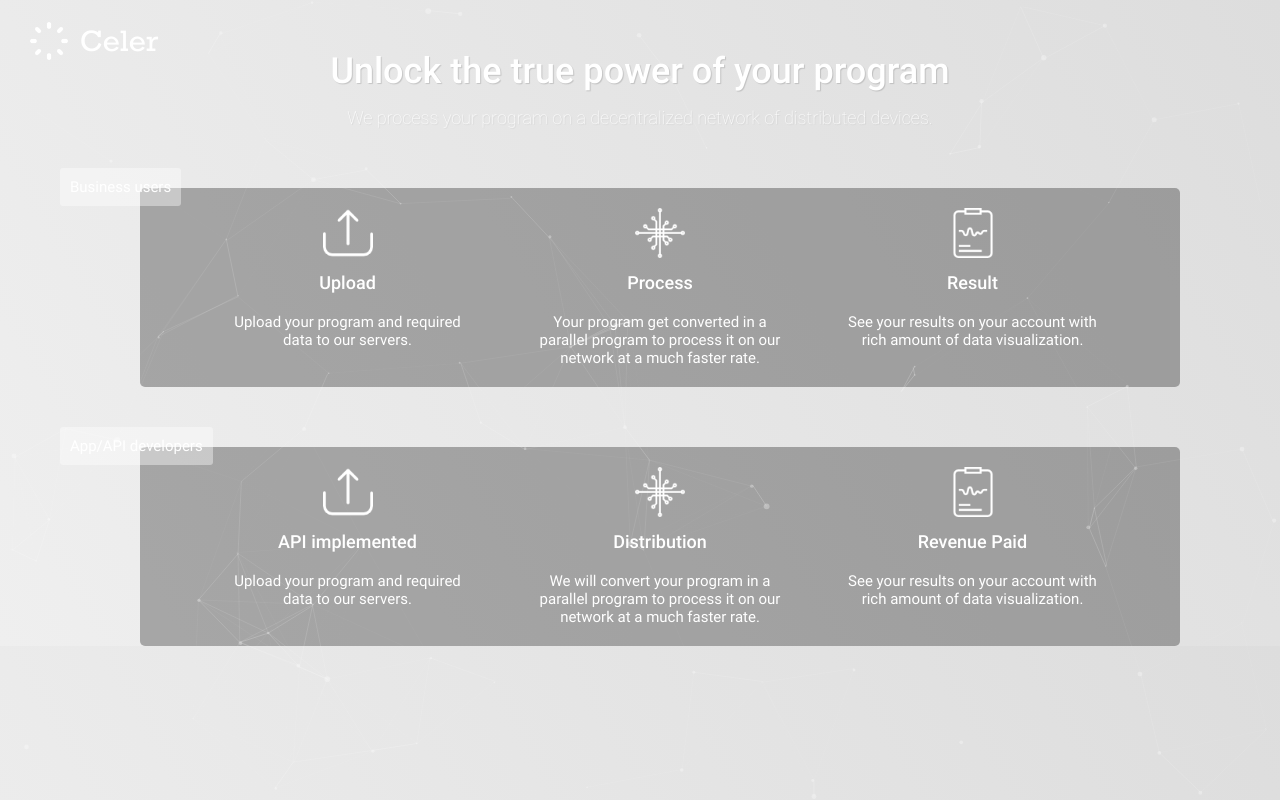
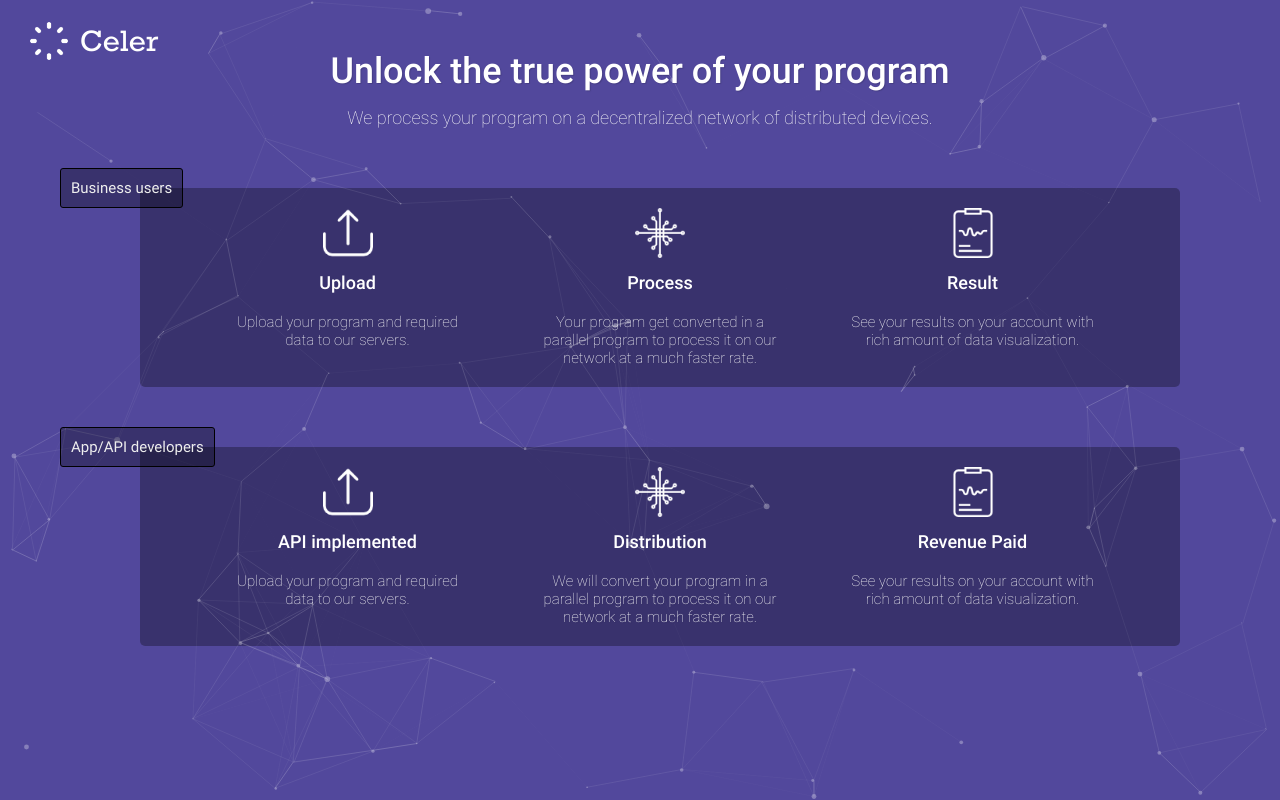
Before and after one commit to ramantehlan/Celer, a PHP site: page / in a window 1280 px wide. Run offline with PHP 8.4, Linux system fonts and the light colour scheme.

Commit message:
Minor changes

```diff
--- a/assets/css/index-ui.css
+++ b/assets/css/index-ui.css
@@ -1,3 +1,6 @@
+html{
+         background:#52489C;}
+
 .top{width: 100%;
     height:80px;
     position:fixed;
@@ -53,8 +56,12 @@
      margin-top:-40px;
      padding:10px;
      border-radius:3px;
-     background-color:rgba(255,255,255,0.4);
+     background-color:rgba(0,0,0,0.3);
+     border:1px solid #000;
+     color:#eee;
 }
+
+.tag:hover{background-color:#000;}
 
 .content{width:1000px;
          margin:0px auto;
@@ -86,4 +93,6 @@
 
 .step_about{text-align:center;
            margin-top:20px;
+           font-family:roboto-t;
+           text-shadow:1px 1px 1px rgba(0,0,0,0.08);
 }
```
